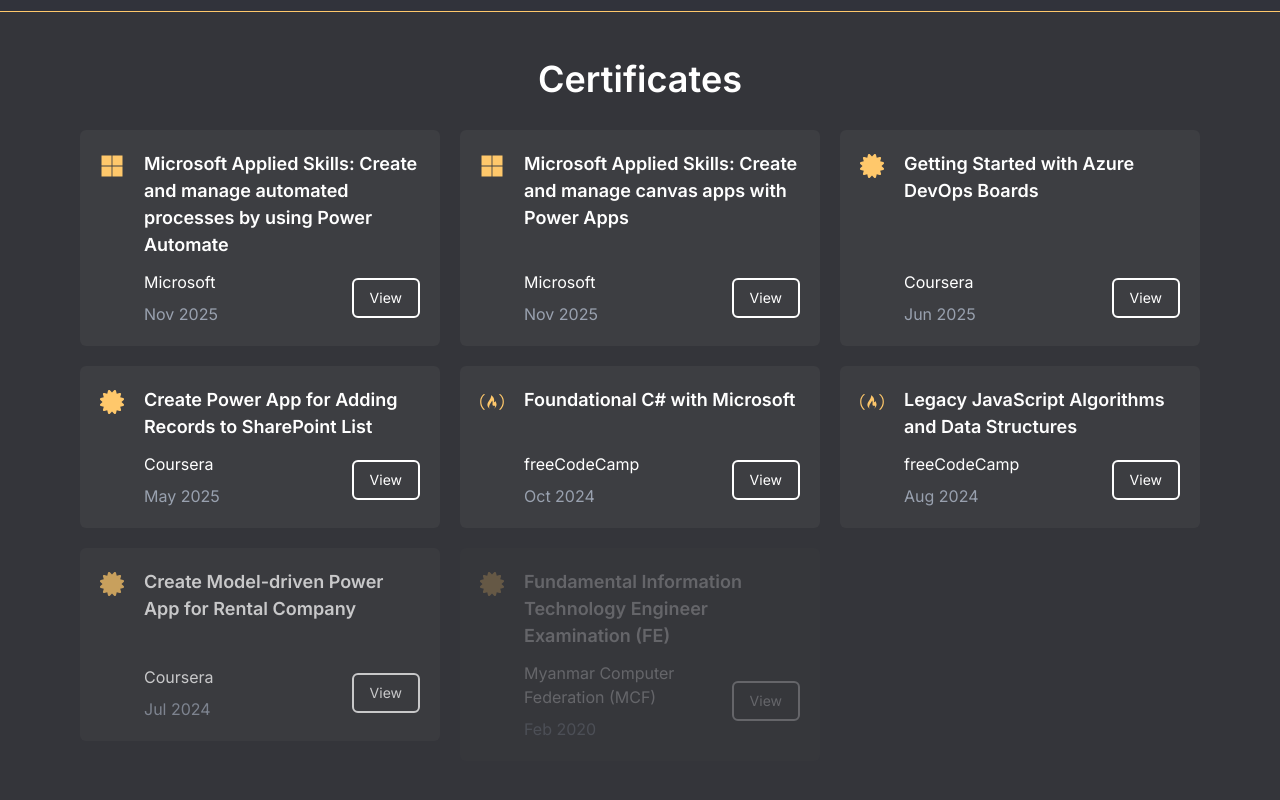
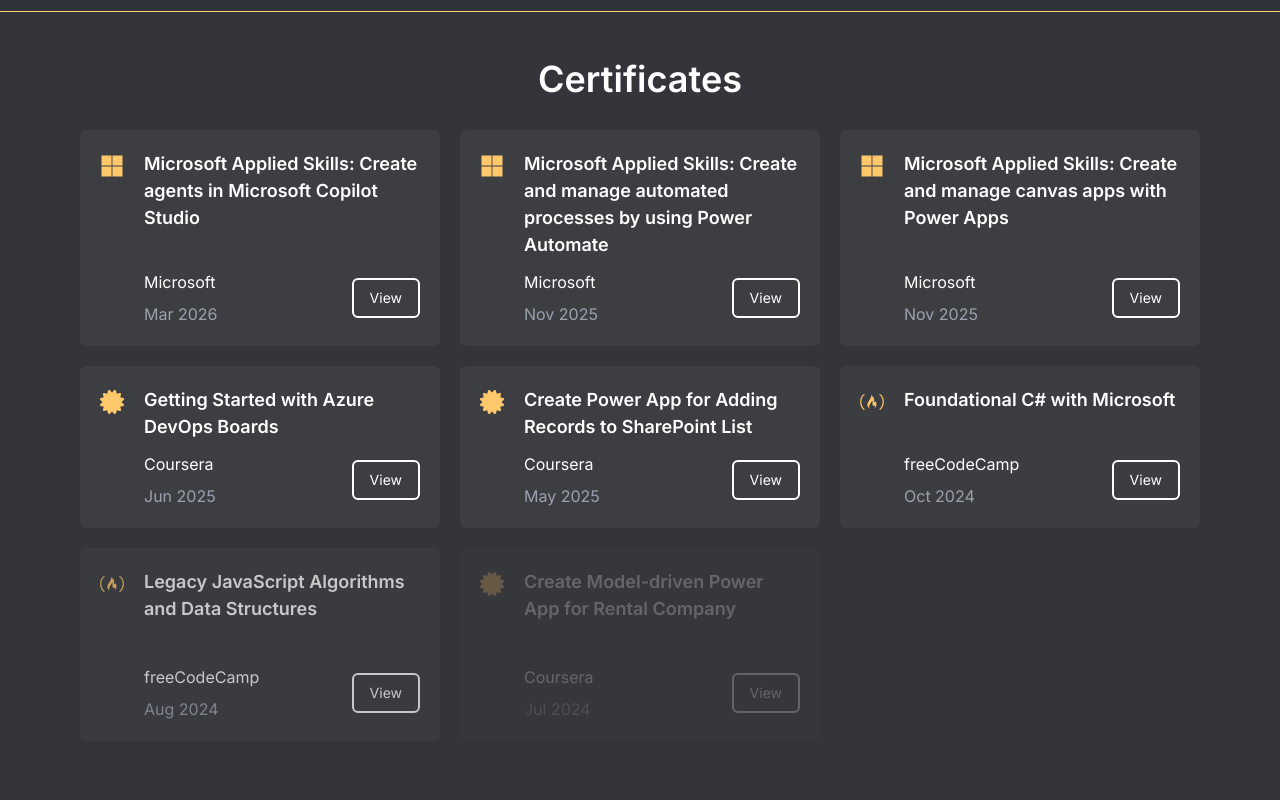
Before and after one commit to cma124/react-portfolio, a React (Vite) app: page / in a window 1280 px wide. Shown: the part 6620-7420 px from the top of the page. Built offline with nearby package versions, Linux system fonts and the light colour scheme; no server answers.

Commit message:
added Copilot Studio skill

```diff
--- a/src/sections/CertificateSection.jsx
+++ b/src/sections/CertificateSection.jsx
@@ -2,6 +2,14 @@
 
 const CertificateSection = () => {
   const certificates = [
+    {
+      certificate:
+        "Microsoft Applied Skills: Create agents in Microsoft Copilot Studio",
+      link: "https://learn.microsoft.com/api/credentials/share/en-us/ChanMyaeAung-7935/6DE6BBACBC3501F3?sharingId=9B6E077C99F1B662",
+      issuedFrom: "Microsoft",
+      issuedDate: "Mar 2026",
+    },
+
     {
       certificate:
         "Microsoft Applied Skills: Create and manage automated processes by using Power Automate",
```
